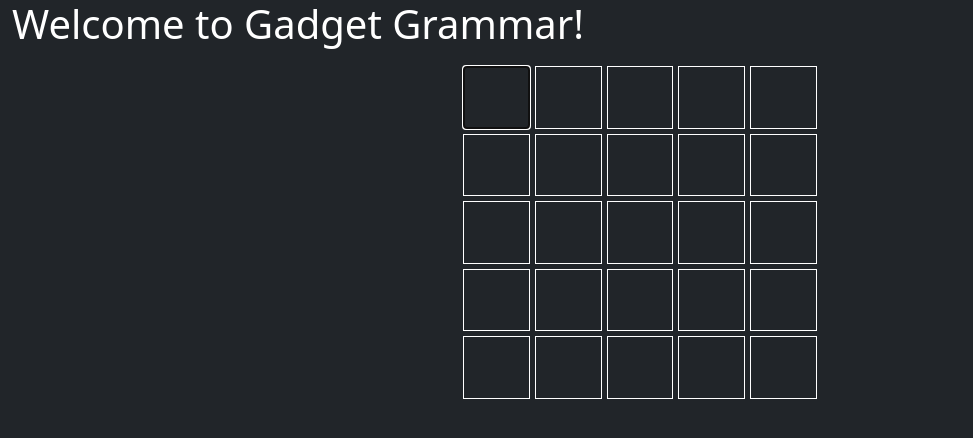
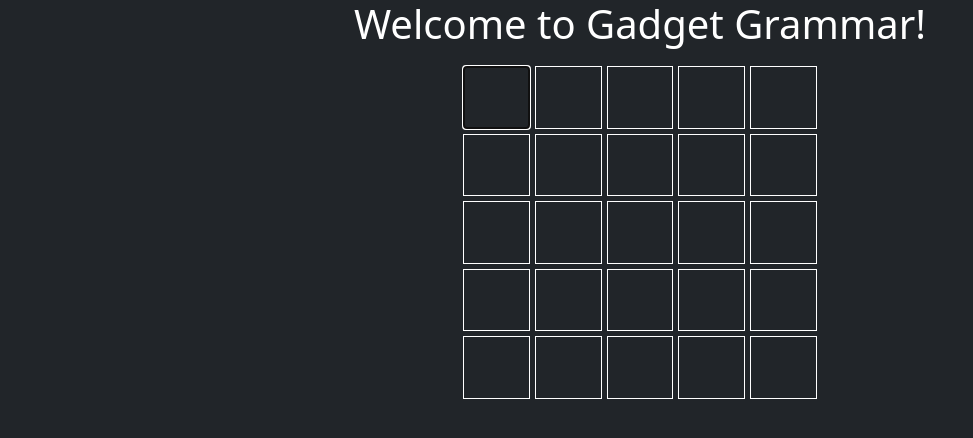
Before and after one commit to proesslet/gadgetgrammar, a Vue app in the folder Gadget-Grammar/: page / in a window 1280 px wide. Shown: the top 438 px of the page, without its empty margins (0-973 px from the left). Built offline with nearby package versions, Linux system fonts and the light colour scheme.

Commit message:
Centered the text on the game page

```diff
--- a/Gadget-Grammar/src/views/Home.vue
+++ b/Gadget-Grammar/src/views/Home.vue
@@ -1,5 +1,5 @@
 <template>
-  <h1>{{ msg }}</h1>
+  <h1 class="centered-text">{{ msg }}</h1>
   <Grid />
 </template>
 
@@ -19,3 +19,9 @@ export default {
   methods: {},
 };
 </script>
+
+<style>
+.centered-text {
+  text-align: center;
+}
+</style>
```
